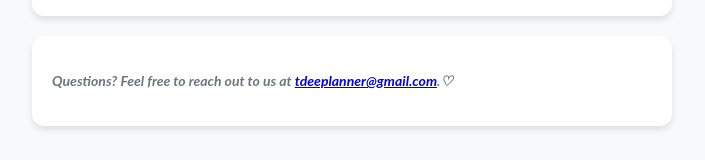
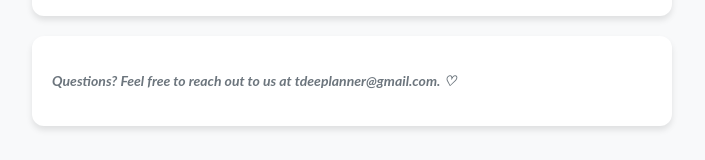
Before and after one commit to tdee400/supersimple-website, a plain HTML site: page index.html in a window 1280 px wide. Shown: the part 764-924 px from the top of the page, without its empty margins (288-993 px from the left). Drawn offline with Linux system fonts and the light colour scheme.

Commit message:
Update index.html

```diff
--- a/index.html
+++ b/index.html
@@ -224,7 +224,7 @@
     </div>
 
 <div class="container description">
-    <p>Questions? Feel free to reach out to us at <a href="mailto:tdeeplanner@gmail.com">tdeeplanner@gmail.com</a>.♡</p>
+    <p>Questions? Feel free to reach out to us at tdeeplanner@gmail.com. ♡</p>
 </div>
 
     <script>
```
